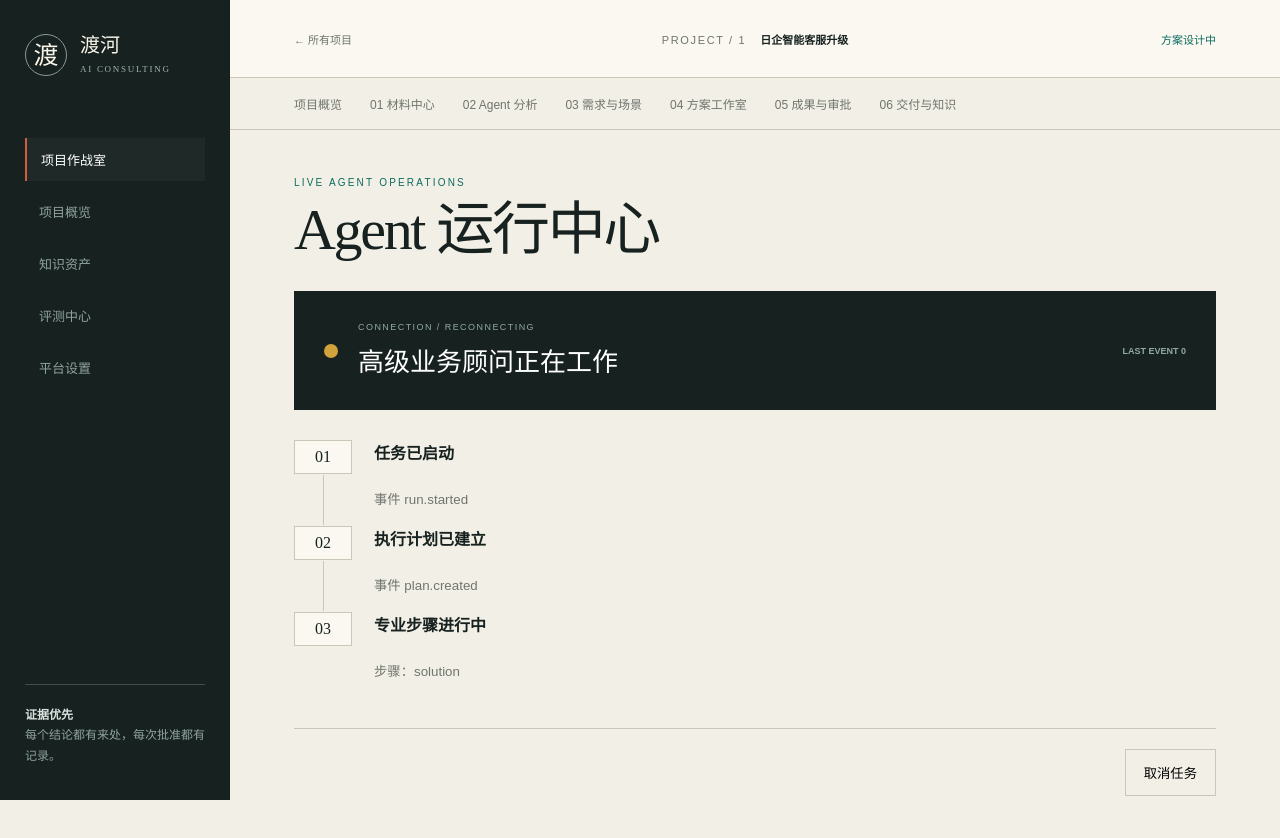
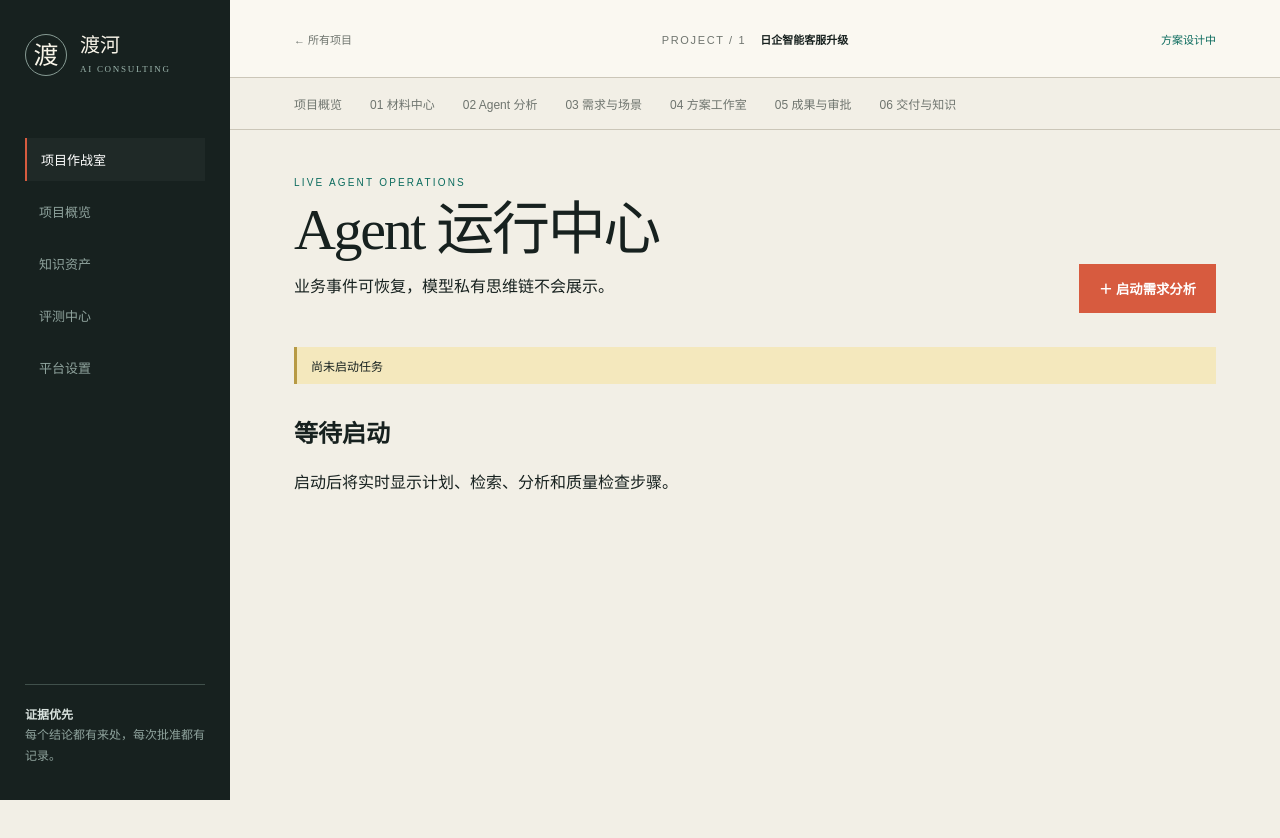
Before and after one commit to Elara-code/ai-senior-bussiness-consultant, a Next.js app in the folder web/: page /projects/1/runs in a window 1280 px wide. Shown: the top 838 px of the page. After the commit the page ends 800 px from the top, so only its background shows below. Built offline with nearby package versions, Linux system fonts and the light colour scheme; no server answers.

Commit message:
接入 Agent 任务启动与实时运行中心

```diff
--- a/web/app/projects/[projectId]/runs/page.tsx
+++ b/web/app/projects/[projectId]/runs/page.tsx
@@ -1,2 +1,20 @@
+"use client";
+import { useParams } from "next/navigation";
+import { useState } from "react";
 import { RunCenter } from "../../../../components/run-center";
-export default function RunsPage() { return <div className="page project-page"><div className="page-title"><div><span className="eyebrow">LIVE AGENT OPERATIONS</span><h1>Agent 运行中心</h1></div></div><RunCenter runId="current-run" /></div>; }
+
+export default function RunsPage() {
+  const { projectId } = useParams<{ projectId: string }>();
+  const [runId, setRunId] = useState<string>("");
+  const [message, setMessage] = useState("尚未启动任务");
+  async function start() {
+    setMessage("正在创建 Agent 任务…");
+    const response = await fetch("/api/v1/projects/" + projectId + "/agent-runs", {
+      method: "POST", headers: { "Content-Type": "application/json", "Idempotency-Key": crypto.randomUUID() },
+      body: JSON.stringify({ agent: "requirement_analysis", input: { objective: "分析客户材料并提炼需求", document_version_ids: [] }, options: { language: "zh-CN" } }),
+    });
+    if (!response.ok) { setMessage("服务不可用，当前展示离线时间线"); setRunId("offline"); return; }
+    const run = await response.json(); setRunId(run.id); setMessage("任务已启动，正在接收实时事件");
+  }
+  return <div className="page project-page"><div className="page-title"><div><span className="eyebrow">LIVE AGENT OPERATIONS</span><h1>Agent 运行中心</h1><p>业务事件可恢复，模型私有思维链不会展示。</p></div><button className="primary" onClick={start}>＋ 启动需求分析</button></div><div className="offline">{message}</div>{runId ? <RunCenter runId={runId} /> : <div className="panel" style={{ marginTop: 30 }}><h2>等待启动</h2><p>启动后将实时显示计划、检索、分析和质量检查步骤。</p></div>}</div>;
+}
```
